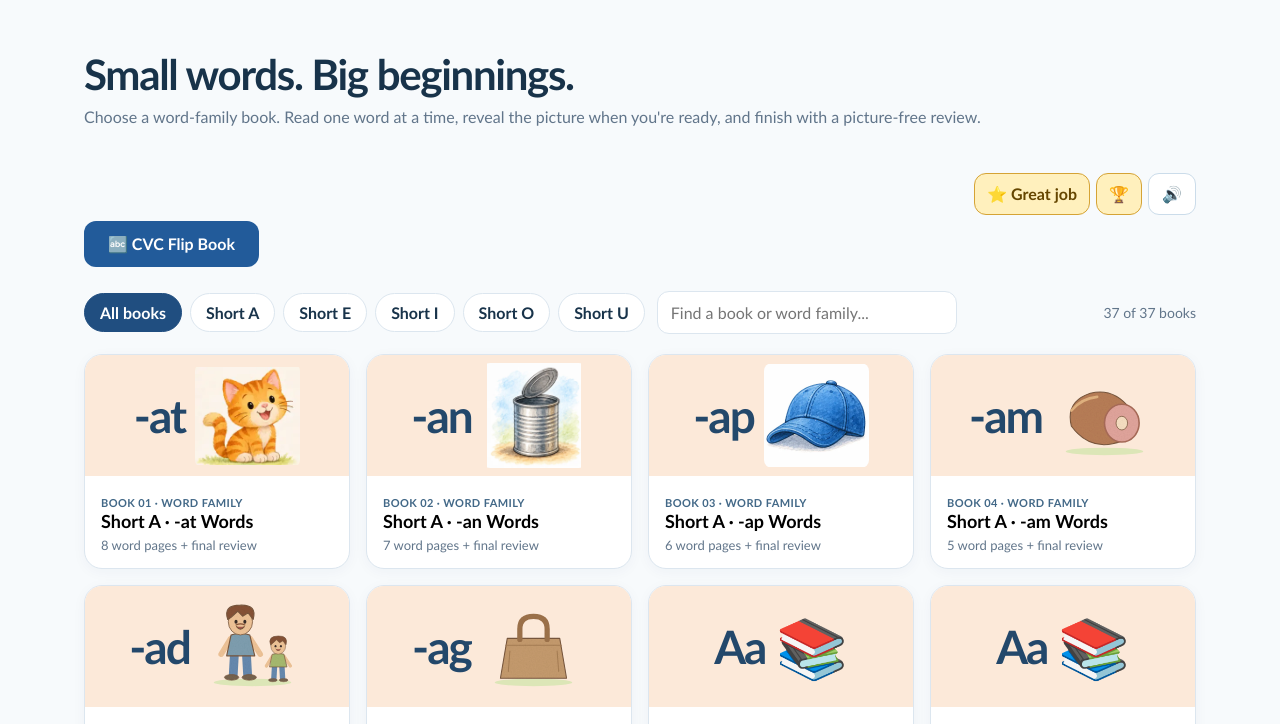
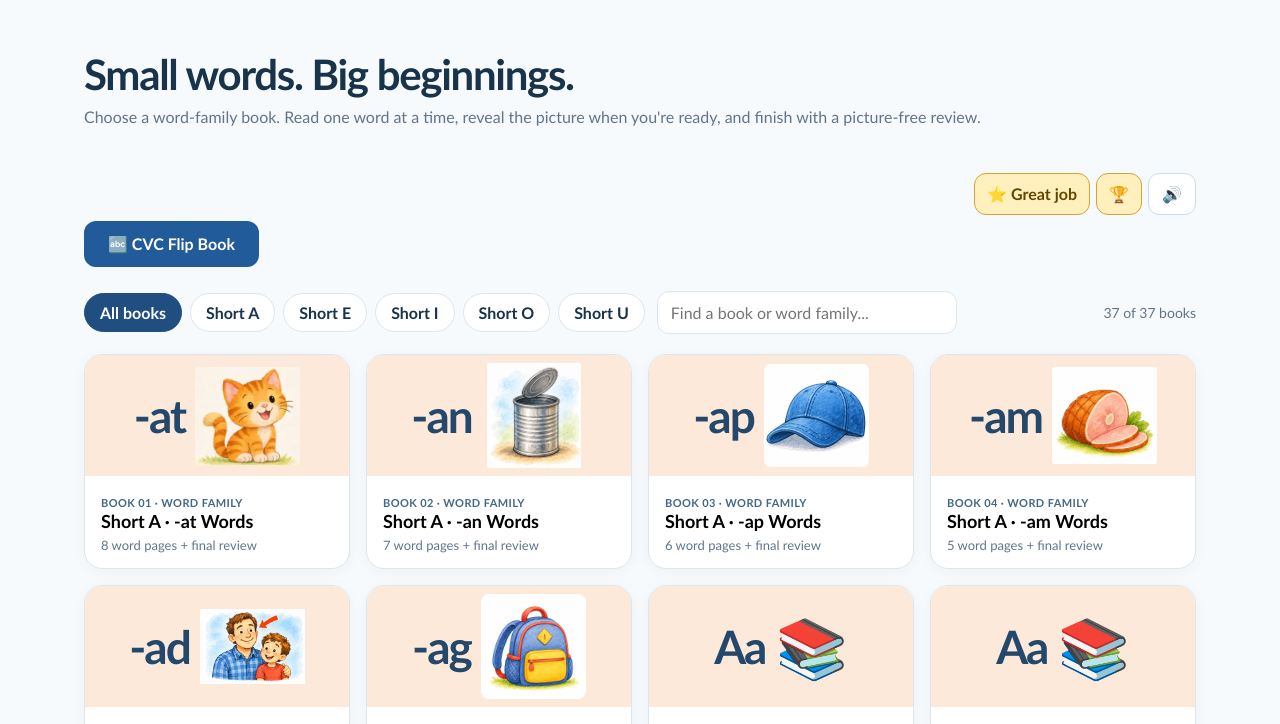
Before and after one commit to mrkellywest/little-word-readers, a plain HTML site: page index.html in a window 1280 px wide. Shown: the part 75-799 px from the top of the page. Drawn offline with Linux system fonts and the light colour scheme.

Commit message:
Complete Short A watercolor artwork with approved dad and old horse illustrations

```diff
--- a/index.html
+++ b/index.html
@@ -75,7 +75,7 @@ return Object.fromEntries(Object.entries(art).map(([w,s])=>[w,'<svg class="lwr-a
 Object.assign(P,A);
 // Approved original watercolor artwork takes precedence over interim graphics.
 P.cat='<img class="lwr-watercolor" src="artwork/cat.webp" alt="" width="240" height="224">';
-for(const w of ['bat','hat','mat','rat','sat','fat','pat','can','fan','man','pan','ran','van','tan','cap','map','nap','tap','gap','lap']) P[w]='<img class="lwr-watercolor" src="artwork/'+w+'.webp" alt="">';
+for(const w of ['bat','hat','mat','rat','sat','fat','pat','can','fan','man','pan','ran','van','tan','cap','map','nap','tap','gap','lap','ham','jam','ram','dam','yam','dad','mad','sad','bad','pad','lad','bag','rag','tag','wag','nag','sag']) P[w]='<img class="lwr-watercolor" src="artwork/'+w+'.webp" alt="">';
 P.lap='<img class="lwr-watercolor" src="artwork/lap.webp?v=2" alt="">';
 
 const sets=[
```
Also changed, not shown: artwork/bad.webp (added), artwork/bag.webp (added), artwork/dad.webp (added), artwork/dam.webp (added), artwork/ham.webp (added), artwork/jam.webp (added), artwork/lad.webp (added), artwork/mad.webp (added), artwork/nag.webp (added), artwork/pad.webp (added), artwork/rag.webp (added), artwork/ram.webp (added), artwork/sad.webp (added), artwork/sag.webp (added), 3 more files.
